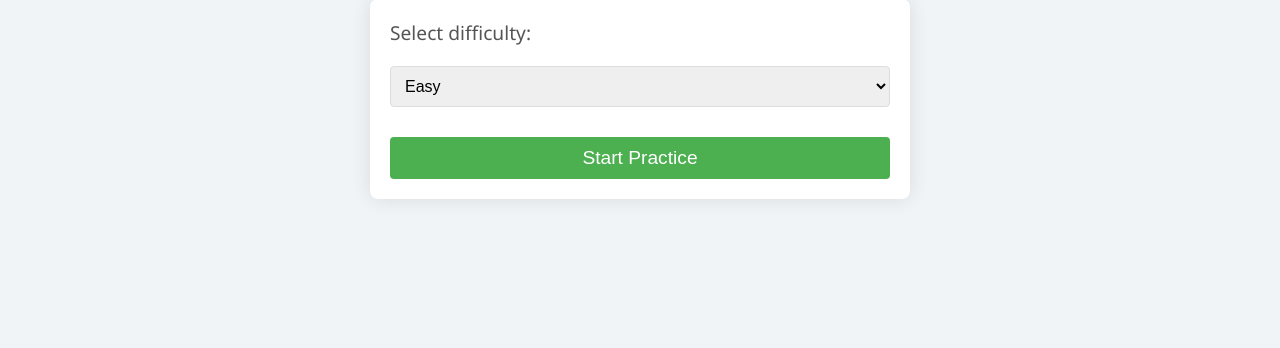
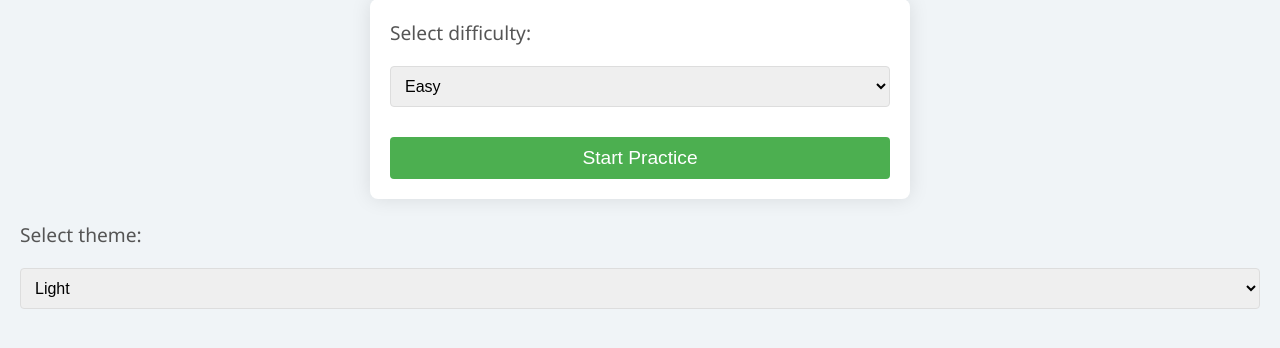
Before and after one commit to MoeAbdel04/CTS-285, a Flask app: page / in a window 1280 px wide. Shown: the part 123-471 px from the top of the page. Run offline with Flask 3, Linux system fonts and the light colour scheme.

Commit message:
them selector add

```diff
--- a/dataman/templates/index.html
+++ b/dataman/templates/index.html
@@ -5,6 +5,29 @@
     <meta name="viewport" content="width=device-width, initial-scale=1.0">
     <title>Math Practice - Set Difficulty</title>
     <link rel="stylesheet" href="{{ url_for('static', filename='css/style.css') }}">
+    <link rel="stylesheet" id="theme-style">
+    <script>
+        function setTheme(theme) {
+            const themeStyle = document.getElementById('theme-style');
+            if (theme === 'dark') {
+                themeStyle.href = "{{ url_for('static', filename='css/dark-theme.css') }}";
+            } else {
+                themeStyle.href = "{{ url_for('static', filename='css/light-theme.css') }}";
+            }
+        }
+
+        document.addEventListener('DOMContentLoaded', (event) => {
+            const savedTheme = localStorage.getItem('theme') || 'light';
+            setTheme(savedTheme);
+            document.getElementById('theme').value = savedTheme;
+        });
+
+        function changeTheme(event) {
+            const selectedTheme = event.target.value;
+            setTheme(selectedTheme);
+            localStorage.setItem('theme', selectedTheme);
+        }
+    </script>
 </head>
 <body>
     <h1>Welcome to Math Practice!</h1>
@@ -17,5 +40,11 @@
         </select>
         <button type="submit" aria-label="Start Practice">Start Practice</button>
     </form>
+    <br>
+    <label for="theme">Select theme:</label>
+    <select name="theme" id="theme" aria-label="Select theme" onchange="changeTheme(event)">
+        <option value="light">Light</option>
+        <option value="dark">Dark</option>
+    </select>
 </body>
 </html>
```
